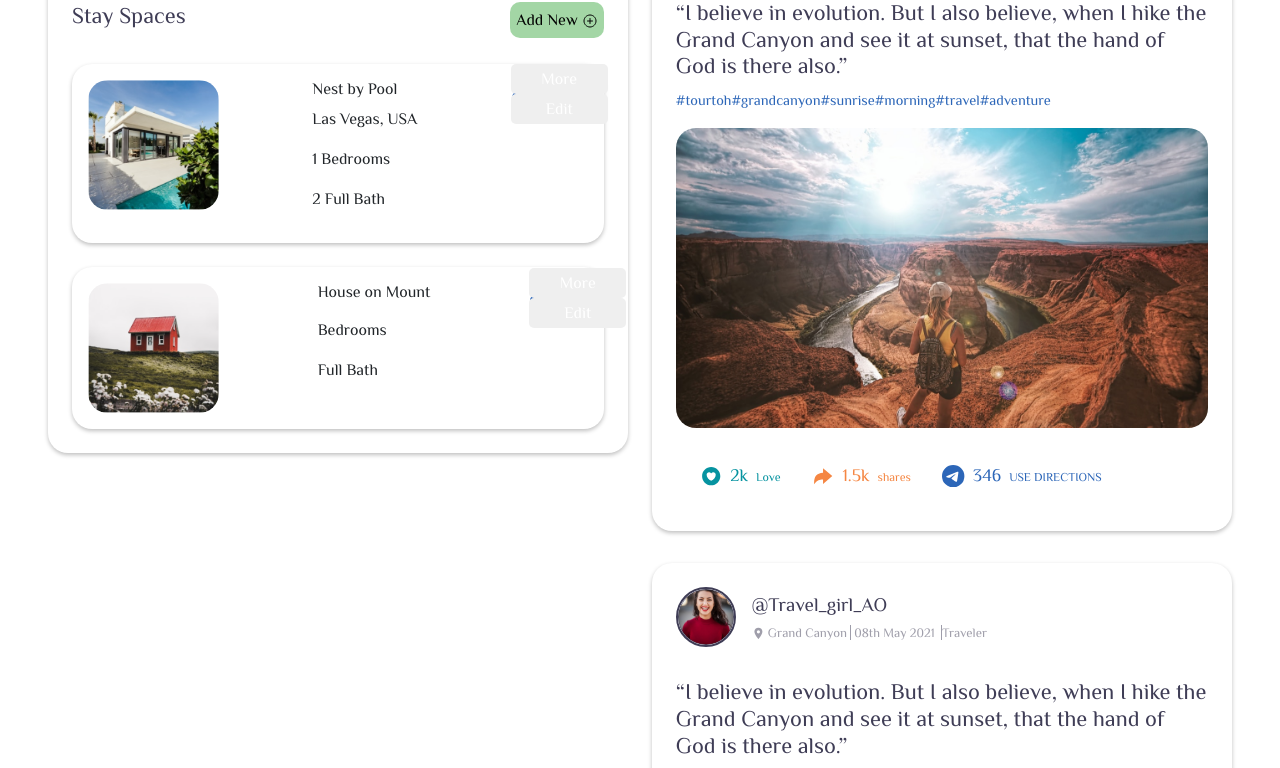
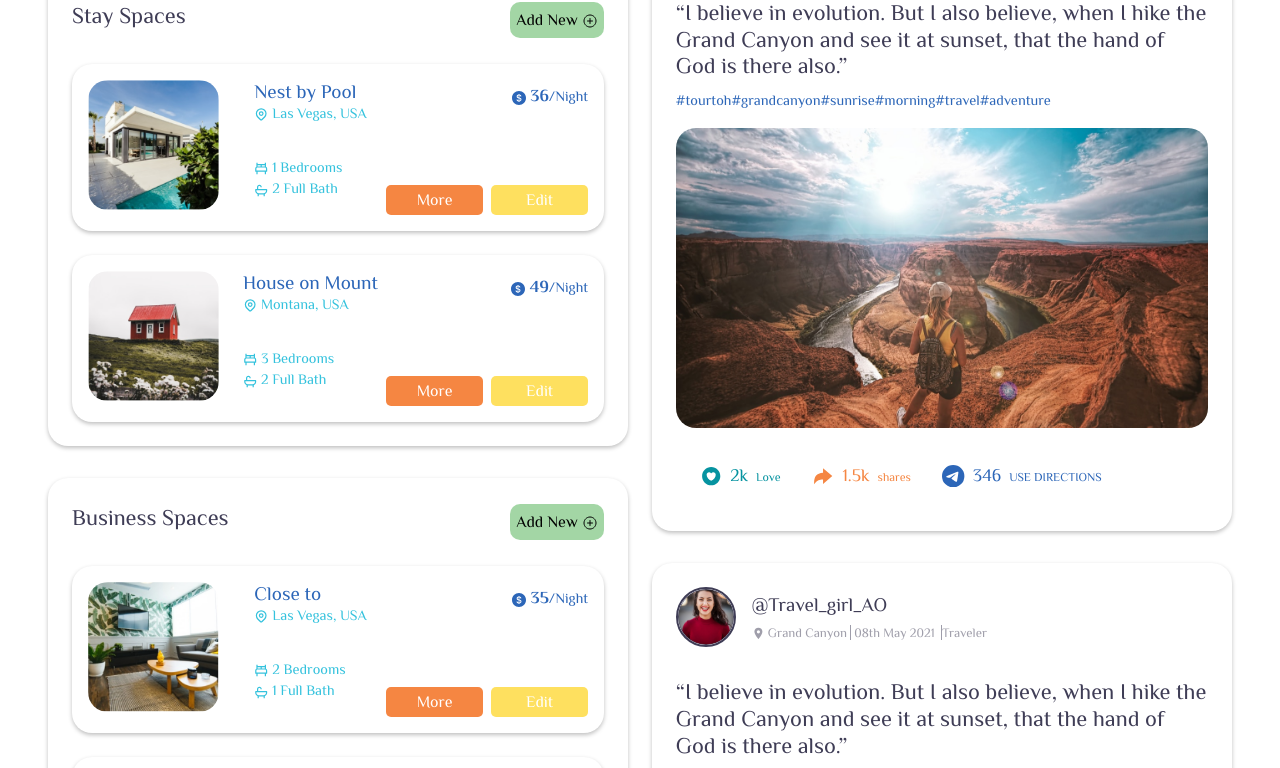
Before and after one commit to TamaraAbells/tamara-abels, a React (Create React App) app: page /guider-profile in a window 1280 px wide. Shown: the part 1721-2489 px from the top of the page. Built offline with nearby package versions, Linux system fonts and the light colour scheme.

Commit message:
update guiders profile wit with spaces section

```diff
--- a/src/Components/Cards/Spaces.js
+++ b/src/Components/Cards/Spaces.js
@@ -1,6 +1,8 @@
 import React from "react";
 import { AiFillDollarCircle } from "react-icons/ai";
 import { IoAddCircleOutline } from "react-icons/io5";
+import { BiBed, BiBath } from "react-icons/bi";
+import { HiOutlineLocationMarker } from "react-icons/hi";
 import styled from "styled-components";
 
 const Spaces = ({ heading, allData }) => {
@@ -22,11 +24,17 @@ const Spaces = ({ heading, allData }) => {
               <div className="info">
                 <div>
                   <h6>{data.title}</h6>
-                  <p>{data.location}</p>
+                  <p>
+                    <HiOutlineLocationMarker /> {data.location}
+                  </p>
                 </div>
                 <div>
-                  <p>{data.bedrooms} Bedrooms</p>
-                  <p>{data.bathrooms} Full Bath</p>
+                  <p>
+                    <BiBed /> {data.bedrooms} Bedrooms
+                  </p>
+                  <p>
+                    <BiBath /> {data.bathrooms} Full Bath
+                  </p>
                 </div>
               </div>
               <div className="cta">
@@ -53,6 +61,8 @@ const SpacesStyles = styled.div`
   box-shadow: 0px 2px 4px rgba(0, 0, 0, 0.25);
   border-radius: 20px;
   width: 100%;
+  height: auto;
+
   .name {
     button {
       padding: 0.4rem;
@@ -60,6 +70,7 @@ const SpacesStyles = styled.div`
       border-radius: 10px;
     }
   }
+
   .box {
     width: 100%;
     height: 100%;
@@ -71,6 +82,8 @@ const SpacesStyles = styled.div`
     display: flex;
     align-items: flex-start;
     justify-content: space-between;
+    position: relative;
+
     .img {
       height: 130px;
       overflow: hidden;
@@ -83,10 +96,35 @@ const SpacesStyles = styled.div`
       }
     }
 
+    .info {
+      height: 100%;
+      margin-left: 1rem;
+      div {
+        &:nth-child(1) {
+          margin-bottom: 2rem;
+        }
+        h6 {
+          font-weight: 500;
+          font-size: 1.2rem;
+          color: #2c66b8;
+          margin: 0;
+        }
+
+        p {
+          font-size: 0.9rem;
+          color: #34c2dd;
+          margin: 0;
+        }
+      }
+    }
+
     .cta {
       padding-top: 0.2rem;
       height: 100%;
-      position: relative;
+      display: flex;
+      align-items: flex-end;
+      justify-content: space-between;
+      flex-direction: column;
 
       p {
         color: #2c66b8;
@@ -102,14 +140,24 @@ const SpacesStyles = styled.div`
         }
       }
       div {
-        position: absolute;
-        bottom: 0;
-
+        bottom: 1rem;
+        right: 1rem;
+        display: flex;
+        margin-bottom: auto;
+        margin-top: 30%;
         button {
           width: 97px;
           height: 30px;
           border-radius: 5px;
           color: #fff;
+
+          &:nth-child(1) {
+            background: #f58642;
+          }
+          &:nth-child(2) {
+            background: #fee05f;
+            margin-left: 0.5rem;
+          }
         }
       }
     }
--- a/src/Pages/GuiderProfile/LeftCard.js
+++ b/src/Pages/GuiderProfile/LeftCard.js
@@ -63,10 +63,41 @@ const LeftCard = () => {
     {
       title: "House on Mount",
       imgUrl: space2,
-      location: "",
-      bedrooms: "",
-      bathrooms: "",
-      price: "",
+      location: "Montana, USA",
+      bedrooms: "3",
+      bathrooms: "2",
+      price: "49",
+      moreFx: () => {
+        return;
+      },
+      editFx: () => {
+        return;
+      },
+    },
+  ];
+
+  const spaces2 = [
+    {
+      title: "Close to ",
+      imgUrl: space3,
+      location: "Las Vegas, USA",
+      bedrooms: "2",
+      bathrooms: "1",
+      price: "35",
+      moreFx: () => {
+        return;
+      },
+      editFx: () => {
+        return;
+      },
+    },
+    {
+      title: "House on Mount",
+      imgUrl: space4,
+      location: "Montana, USA",
+      bedrooms: "3",
+      bathrooms: "2",
+      price: "49",
       moreFx: () => {
         return;
       },
@@ -91,6 +122,7 @@ const LeftCard = () => {
         />
         <FeatureCard cta noSub title="Skill/Knowledge Share Service" />
         <Spaces heading="Stay Spaces" allData={spaces1} />
+        <Spaces heading="Business Spaces" allData={spaces2} />
       </LeftCardStyles>
     </>
   );
```
